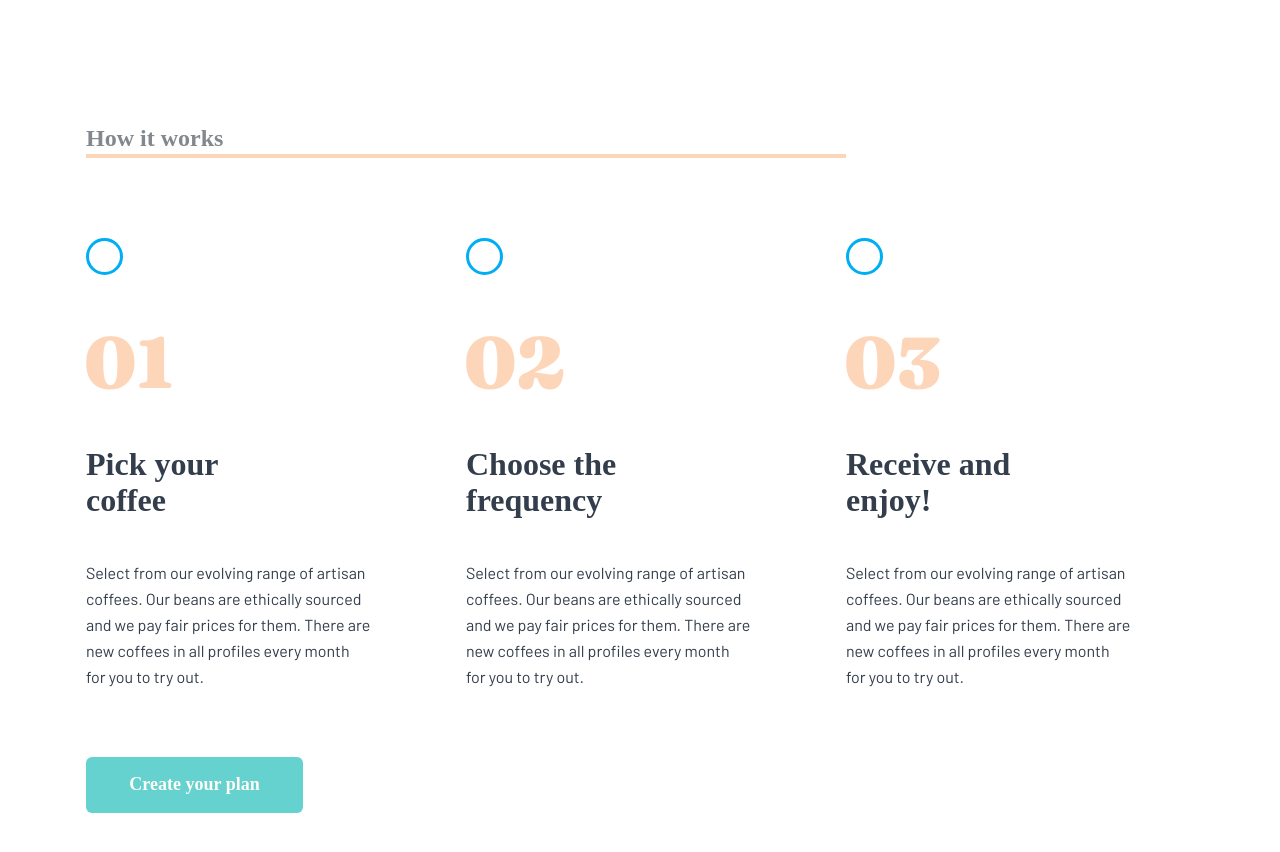
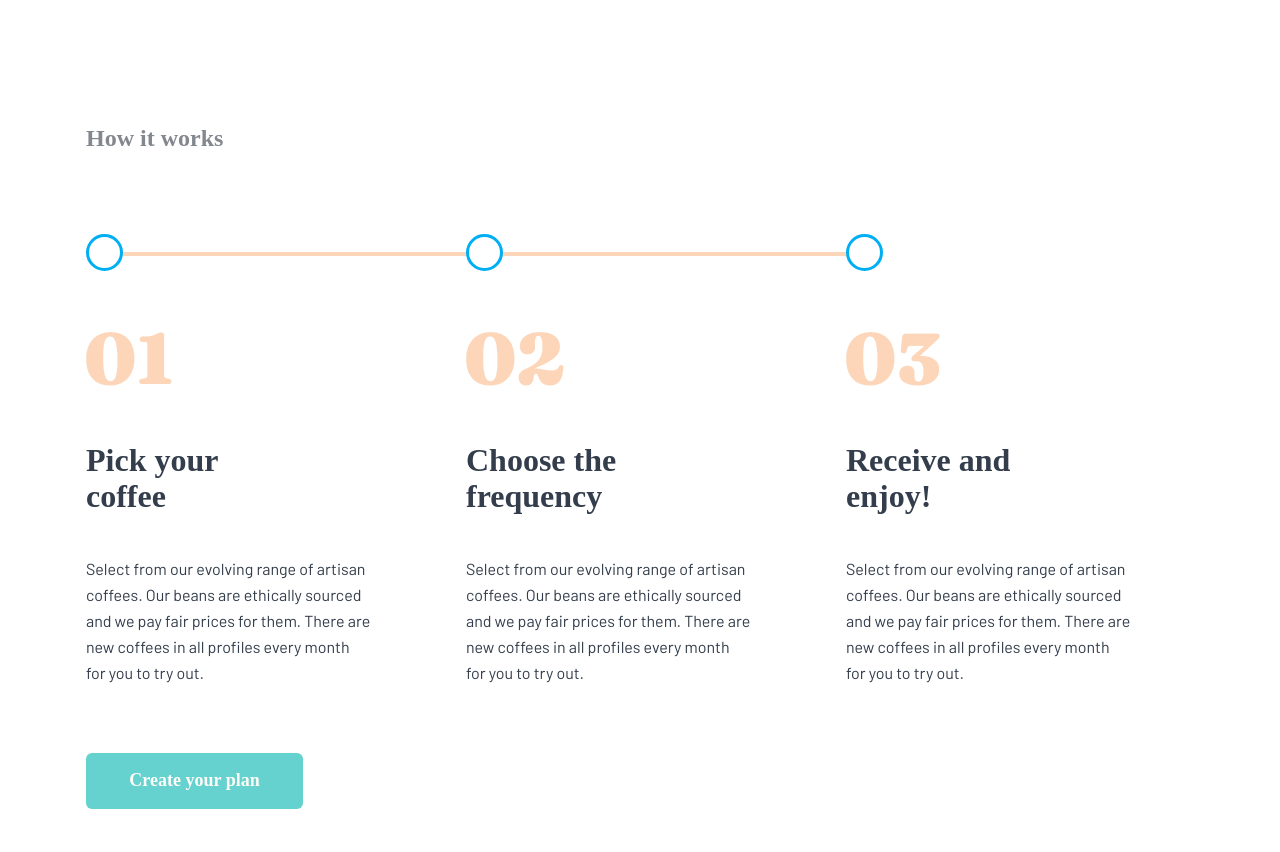
Before and after one commit to pokiza1228/CoffeeeRestorans, a plain HTML site: page index.html in a window 1280 px wide. Shown: the part 2440-3292 px from the top of the page. Drawn offline with Linux system fonts and the light colour scheme.

Commit message:
servises.section

```diff
--- a/sass/blocks/_servises.scss
+++ b/sass/blocks/_servises.scss
@@ -11,13 +11,18 @@
     color: #83888F;
     margin-bottom: 80px;
     font-family: "Fraunes";
+    font-weight: 900;
     display: flex;
     flex-direction: column;
+    position: relative;
     &::after {
         width: 760px;
         background-color: rgba(253, 214, 186, 1);
         height: 4px;
         content: "";
+        position: absolute;
+        left: 15px;
+        top: 130px;
     }
 }
 .servises__list {
```
Also changed, not shown: css/main.css, 1 other file.
